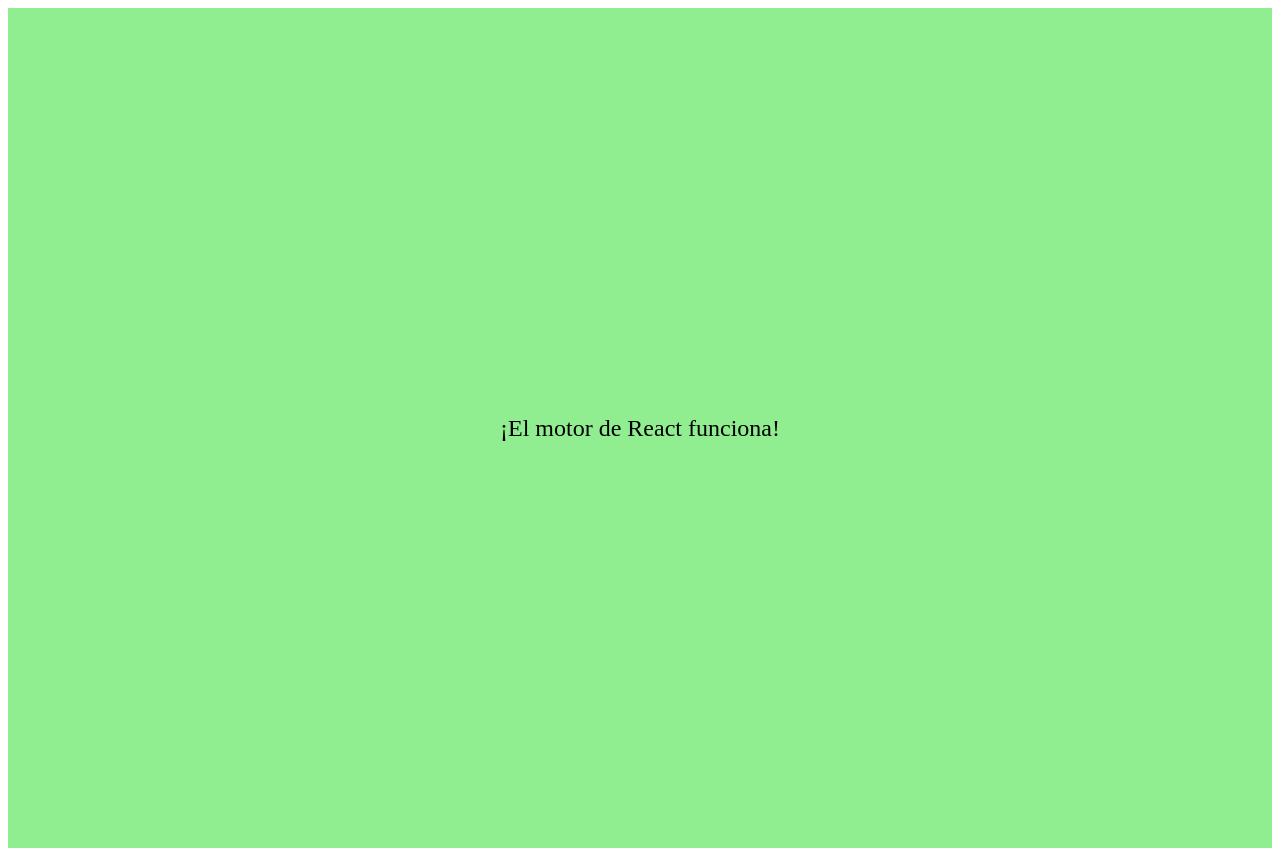
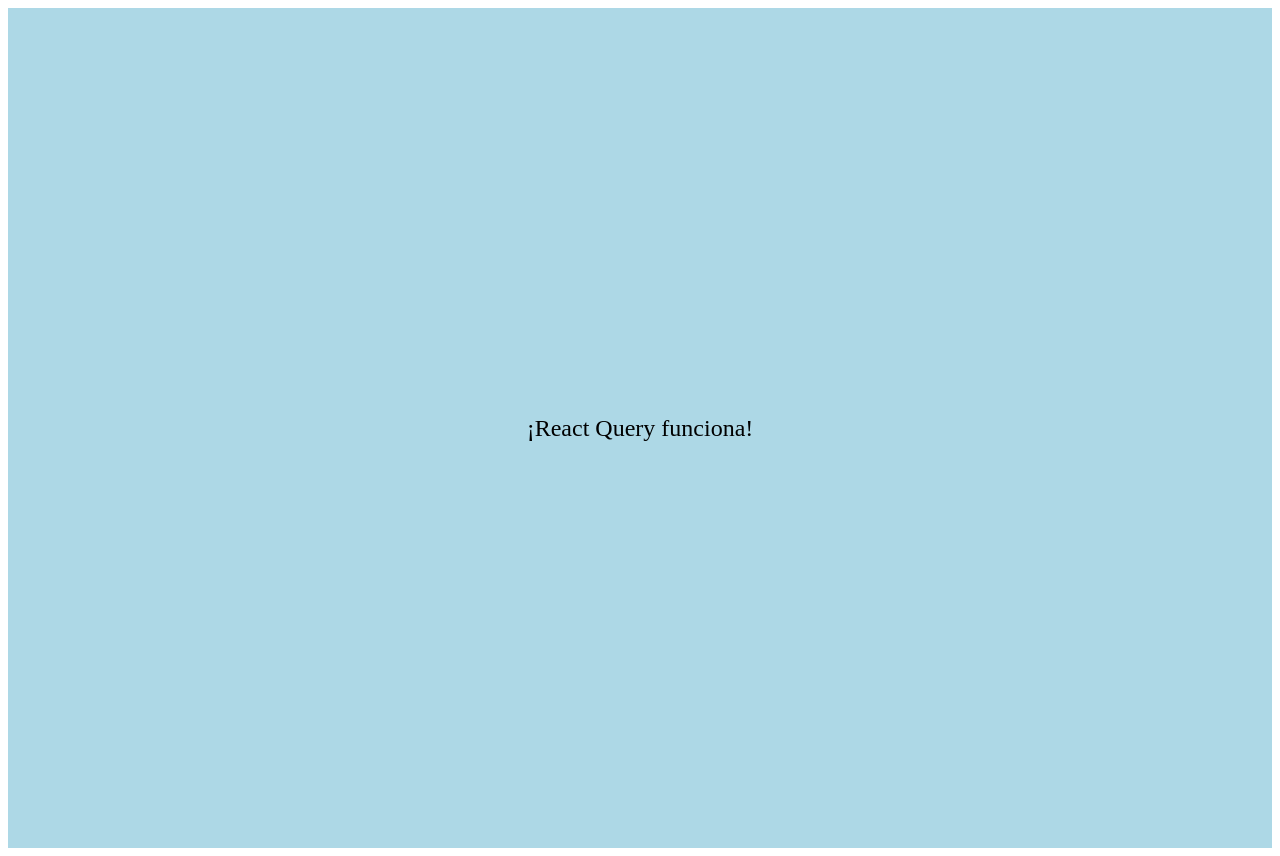
Before and after one commit to britania-r/app-transdovic, a React (Vite) app: page / in a window 1280 px wide. Built offline with nearby package versions, Linux system fonts and the light colour scheme.

Commit message:
Debug: Test QueryClientProvider

```diff
--- a/src/main.tsx
+++ b/src/main.tsx
@@ -1,15 +1,22 @@
-// src/main.tsx (VERSIÓN DE PRUEBA SÚPER SIMPLE)
+// src/main.tsx (VERSIÓN DE PRUEBA #2)
 
 import React from 'react';
 import ReactDOM from 'react-dom/client';
 import './index.css';
 
-// No importamos NADA más. Ni App, ni Contexts, ni Providers.
+// Importamos SOLO lo de React Query
+import { QueryClient, QueryClientProvider } from '@tanstack/react-query';
+
+// Creamos una instancia del cliente
+const queryClient = new QueryClient();
 
 ReactDOM.createRoot(document.getElementById('root')!).render(
   <React.StrictMode>
-    <div style={{ padding: '20px', color: 'black', backgroundColor: 'lightgreen', height: '100vh', display: 'flex', justifyContent: 'center', alignItems: 'center', fontSize: '24px' }}>
-      ¡El motor de React funciona!
-    </div>
+    {/* Envolvemos nuestro mensaje de éxito con el QueryClientProvider */}
+    <QueryClientProvider client={queryClient}>
+      <div style={{ padding: '20px', color: 'black', backgroundColor: 'lightblue', height: '100vh', display: 'flex', justifyContent: 'center', alignItems: 'center', fontSize: '24px' }}>
+        ¡React Query funciona!
+      </div>
+    </QueryClientProvider>
   </React.StrictMode>
 );
```
